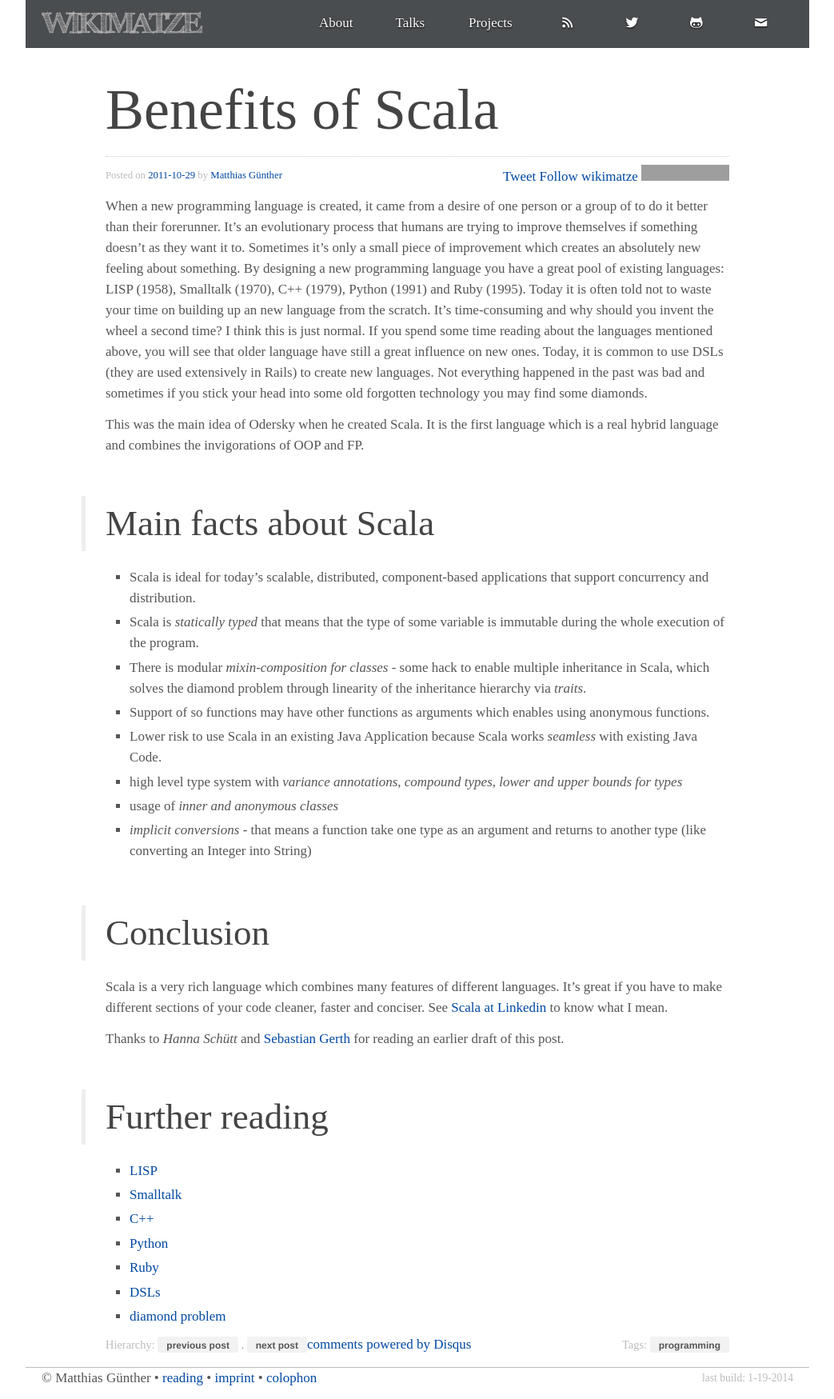
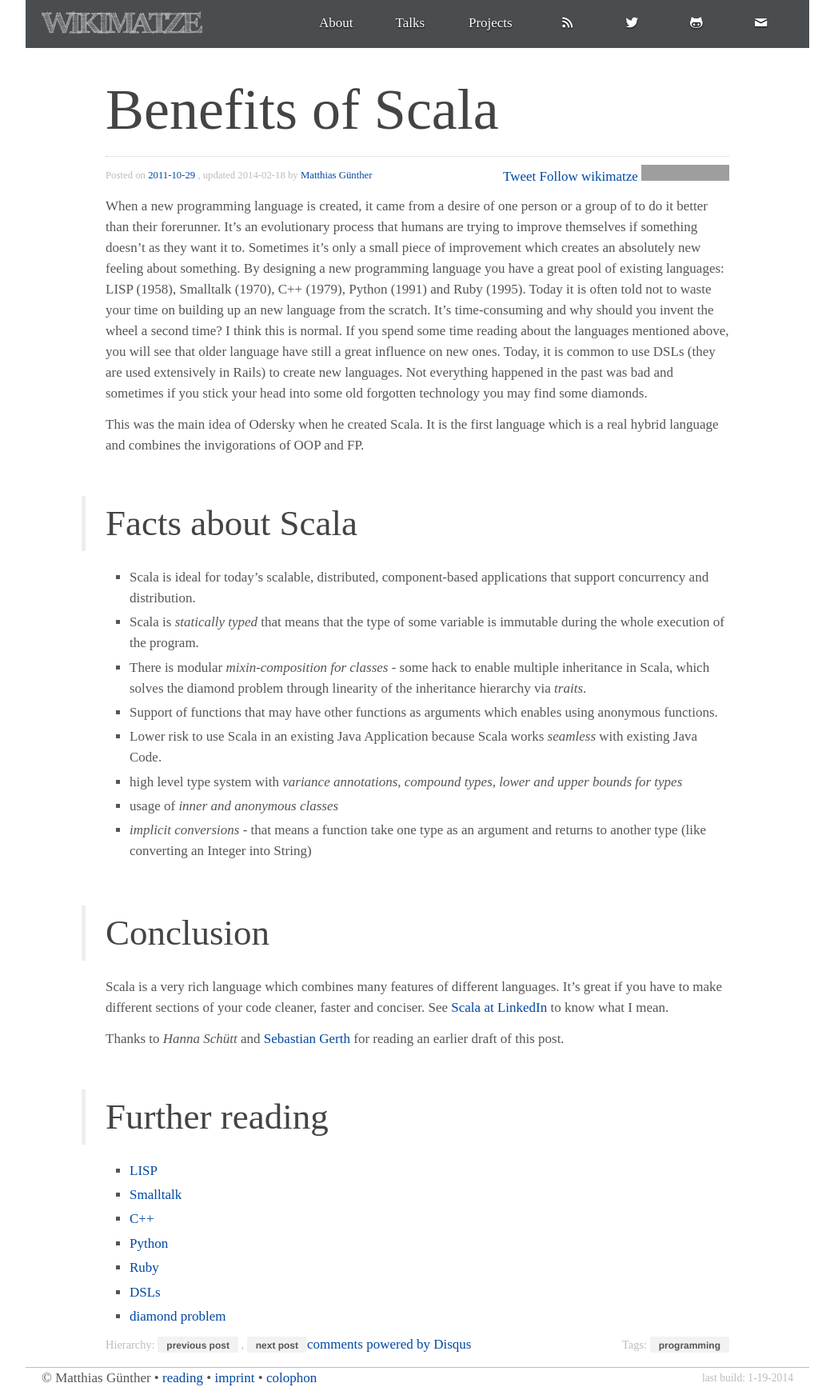
Before and after one commit to wikimatze/wikimatze.de, a Jekyll site: the page built from _posts/2011-10-29-benefits-of-scala.md, in a window 1280 px wide. Shown: the whole page at 80% size, without its empty margins (118-1161 px from the left). Built offline with Jekyll 4.4.1, drawn with Linux system fonts in a browser that asks for light colours; nearby versions of some CDN libraries; some web fonts are replaced; Markdown is read by kramdown in place of the engine named in the settings; comment, search, counter and statistics services are not loaded; grey boxes are pictures that could not be loaded.

Commit message:
Changes for Scala post

```diff
--- a/_posts/2011-10-29-benefits-of-scala.md
+++ b/_posts/2011-10-29-benefits-of-scala.md
@@ -2,6 +2,7 @@
 layout: post
 title: Benefits of Scala
 description: Overview of the main features of Scala
+update: 2014-02-18
 categories: ['programming']
 ---
 
@@ -10,7 +11,7 @@ forerunner. It's an evolutionary process that humans are trying to improve thems
 it to.  Sometimes it's only a small piece of improvement which creates an absolutely new feeling about something. By
 designing a new programming language you have a great pool of existing languages: LISP (1958), Smalltalk (1970), C++
 (1979), Python (1991) and Ruby (1995). Today it is often told not to waste your time on building up an new language from
-the scratch. It's time-consuming and why should you invent the wheel a second time? I think this is just normal. If you
+the scratch. It's time-consuming and why should you invent the wheel a second time? I think this is normal. If you
 spend some time reading about the languages mentioned above, you will see that older language have still a great
 influence on new ones. Today, it is common to use DSLs (they are used extensively in Rails) to create new languages. Not
 everything happened in the past was bad and sometimes if you stick your head into some old forgotten technology you may
@@ -21,15 +22,15 @@ This was the main idea of Odersky when he created Scala. It is the first languag
 combines the invigorations of OOP and FP.
 
 
-## Main facts about Scala
+## Facts about Scala
 
-- Scala is ideal for today’s scalable, distributed, component-based applications that support concurrency and
+- Scala is ideal for today's scalable, distributed, component-based applications that support concurrency and
   distribution.
 - Scala is *statically typed* that means that the type of some variable is immutable during the whole execution of the
   program.
 - There is modular *mixin-composition for classes* - some hack to enable multiple inheritance in Scala, which solves the
   diamond problem through linearity of the inheritance hierarchy via *traits*.
-- Support of so functions may have other functions as arguments which enables using anonymous functions.
+- Support of functions that may have other functions as arguments which enables using anonymous functions.
 - Lower risk to use Scala in an existing Java Application because Scala works *seamless* with existing Java Code.
 - high level type system with *variance annotations*, *compound types, lower and upper bounds for types*
 - usage of *inner and anonymous classes*
@@ -41,7 +42,7 @@ combines the invigorations of OOP and FP.
 
 Scala is a very rich language which combines many features of different languages. It's great if you have to make
 different sections of your code cleaner, faster and conciser. See
-[Scala at Linkedin](http://www.scala-lang.org/node/6436) to know what I mean.
+[Scala at LinkedIn](http://www.scala-lang.org/node/6436) to know what I mean.
 
 {% include thanks_hanna_gerth.html %}
 
```
